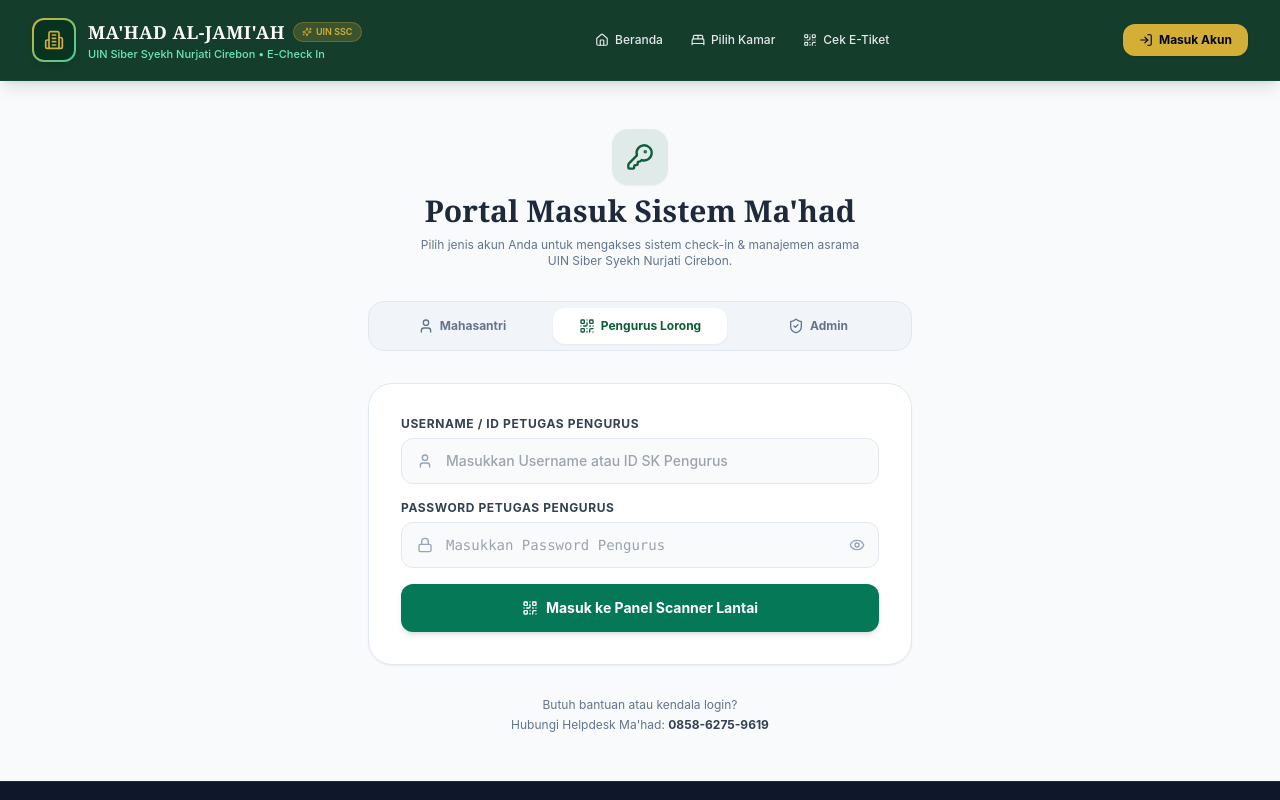
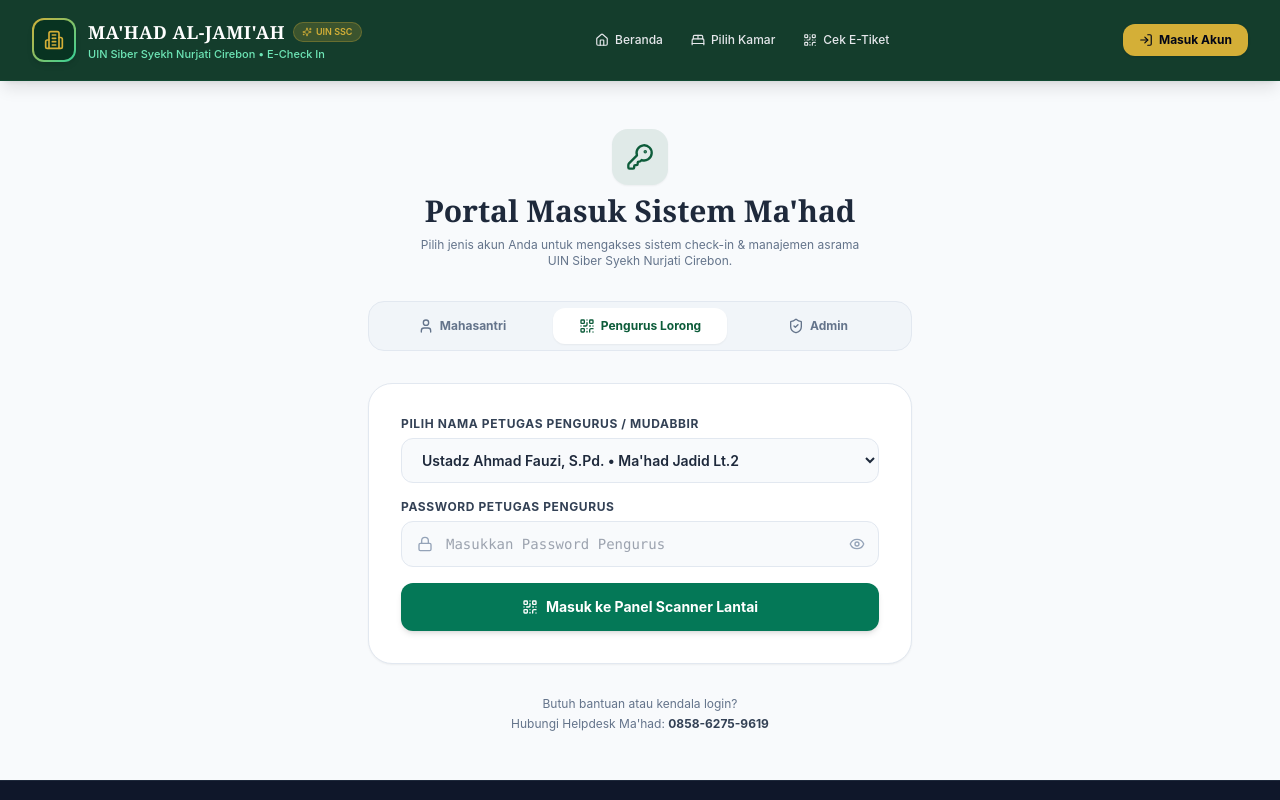
Before and after one commit to sufyantsaury753-beep/cekin-mahad, a Next.js app: page /login in a window 1280 px wide. Both pictures are taken after a click on the button "Pengurus Lorong". Shown: the top 800 px of the page. Built offline with nearby package versions, Linux system fonts and the light colour scheme.

Commit message:
fix: Restore dynamic Pengurus dropdown selector with blank password and bulletproof browser anti-autofill for Admin

```diff
--- a/src/app/login/page.tsx
+++ b/src/app/login/page.tsx
@@ -40,12 +40,13 @@ function LoginForm() {
   const [mhsNoWa, setMhsNoWa] = useState('');
   const [showPin, setShowPin] = useState(false);
 
-  // Pengurus Login State
+  // Pengurus Login State (Dropdown with ALL Pengurus, Password always BLANK)
+  const [pengurusList, setPengurusList] = useState<Array<{ id: string; username: string; nama: string; gedung: string; lantai: number; jabatan?: string }>>([]);
   const [pgrUsername, setPgrUsername] = useState('');
   const [pgrPassword, setPgrPassword] = useState('');
   const [showPgrPassword, setShowPgrPassword] = useState(false);
 
-  // Admin Login State
+  // Admin Login State (Strictly BLANK, Anti-Autofill)
   const [admEmail, setAdmEmail] = useState('');
   const [admPassword, setAdmPassword] = useState('');
   const [showAdmPassword, setShowAdmPassword] = useState(false);
@@ -54,6 +55,43 @@ function LoginForm() {
   const [error, setError] = useState<string | null>(null);
   const [successMsg, setSuccessMsg] = useState<string | null>(null);
   const [loading, setLoading] = useState(false);
+
+  // Load all dynamic and default Pengurus into dropdown list
+  useEffect(() => {
+    const dynamic = MahadStore.getSKPengurusList();
+    const combined: Array<{ id: string; username: string; nama: string; gedung: string; lantai: number; jabatan?: string }> = [];
+
+    // 1. Add all dynamic pengurus (including newly added ones like Raihan, Han, etc.)
+    dynamic.forEach((p) => {
+      combined.push({
+        id: p.id,
+        username: p.id,
+        nama: p.nama,
+        gedung: p.gedung,
+        lantai: p.lantai,
+        jabatan: p.jabatan,
+      });
+    });
+
+    // 2. Add default pengurus if not already in list
+    DEFAULT_PENGURUS_LIST.forEach((dp) => {
+      if (!combined.some((c) => c.username === dp.username || c.id === dp.id || c.nama === dp.nama)) {
+        combined.push({
+          id: dp.id,
+          username: dp.username,
+          nama: dp.nama,
+          gedung: dp.gedung,
+          lantai: dp.lantai,
+          jabatan: dp.jabatan,
+        });
+      }
+    });
+
+    setPengurusList(combined);
+    if (combined.length > 0) {
+      setPgrUsername(combined[0].username || combined[0].id);
+    }
+  }, []);
 
   // Check if already logged in
   useEffect(() => {
@@ -225,11 +263,11 @@ function LoginForm() {
           <User className="w-4 h-4" />
           <span>Mahasantri</span>
         </button>
-
         <button
           type="button"
           onClick={() => {
             setActiveRole('PENGURUS');
+            setPgrPassword('');
             setError(null);
           }}
           className={`flex items-center justify-center gap-1.5 py-2.5 rounded-xl transition-all ${
@@ -246,6 +284,8 @@ function LoginForm() {
           type="button"
           onClick={() => {
             setActiveRole('ADMIN');
+            setAdmEmail('');
+            setAdmPassword('');
             setError(null);
           }}
           className={`flex items-center justify-center gap-1.5 py-2.5 rounded-xl transition-all ${
@@ -338,7 +378,7 @@ function LoginForm() {
 
                 <div>
                   <label className="block text-xs font-bold text-slate-700 uppercase tracking-wider mb-1.5">
-                    Buat PIN Rahasia 6-Digit <span className="text-rose-500">*</span>
+                    Buat PIN Rahasia Baru (6 Digit Angka) <span className="text-rose-500">*</span>
                   </label>
                   <div className="relative">
                     <Lock className="w-4 h-4 text-slate-400 absolute left-4 top-1/2 -translate-y-1/2" />
@@ -363,7 +403,7 @@ function LoginForm() {
 
                 <div>
                   <label className="block text-xs font-bold text-slate-700 uppercase tracking-wider mb-1.5">
-                    Konfirmasi Ulang PIN 6-Digit <span className="text-rose-500">*</span>
+                    Ulangi Konfirmasi PIN (6 Digit) <span className="text-rose-500">*</span>
                   </label>
                   <div className="relative">
                     <Lock className="w-4 h-4 text-slate-400 absolute left-4 top-1/2 -translate-y-1/2" />
@@ -371,7 +411,7 @@ function LoginForm() {
                       type={showPin ? 'text' : 'password'}
                       maxLength={6}
                       required
-                      placeholder="Ketik ulang PIN yang sama"
+                      placeholder="Ulangi 6 digit PIN"
                       value={mhsConfirmPin}
                       onChange={(e) => setMhsConfirmPin(e.target.value.replace(/\D/g, ''))}
                       className="w-full pl-11 pr-4 py-3 bg-slate-50 border border-slate-200 rounded-xl text-sm font-mono focus:ring-2 focus:ring-uin-primary/30 outline-none tracking-widest"
@@ -497,23 +537,26 @@ function LoginForm() {
 
         {/* TAB 2: PENGURUS LORONG LANTAI LOGIN */}
         {activeRole === 'PENGURUS' && (
-          <form onSubmit={handleLoginPengurus} className="space-y-4">
+          <form onSubmit={handleLoginPengurus} className="space-y-4" autoComplete="off">
 
             <div>
               <label className="block text-xs font-bold text-slate-700 uppercase tracking-wider mb-1.5">
-                Username / ID Petugas Pengurus
+                Pilih Nama Petugas Pengurus / Mudabbir
               </label>
-              <div className="relative">
-                <User className="w-4 h-4 text-slate-400 absolute left-4 top-1/2 -translate-y-1/2" />
-                <input
-                  type="text"
-                  required
-                  placeholder="Masukkan Username atau ID SK Pengurus"
-                  value={pgrUsername}
-                  onChange={(e) => setPgrUsername(e.target.value)}
-                  className="w-full pl-11 pr-4 py-3 bg-slate-50 border border-slate-200 rounded-xl text-sm font-medium focus:ring-2 focus:ring-uin-primary/30 outline-none"
-                />
-              </div>
+              <select
+                value={pgrUsername}
+                onChange={(e) => {
+                  setPgrUsername(e.target.value);
+                  setPgrPassword(''); // Password remains empty on change
+                }}
+                className="w-full px-4 py-3 bg-slate-50 border border-slate-200 rounded-xl text-sm font-semibold text-slate-800 focus:ring-2 focus:ring-uin-primary/30 outline-none"
+              >
+                {pengurusList.map((p) => (
+                  <option key={p.id || p.username} value={p.username || p.id}>
+                    {p.nama} • {p.gedung} Lt.{p.lantai}
+                  </option>
+                ))}
+              </select>
             </div>
 
             <div>
@@ -525,6 +568,7 @@ function LoginForm() {
                 <input
                   type={showPgrPassword ? 'text' : 'password'}
                   required
+                  autoComplete="new-password"
                   placeholder="Masukkan Password Pengurus"
                   value={pgrPassword}
                   onChange={(e) => setPgrPassword(e.target.value)}
@@ -552,9 +596,13 @@ function LoginForm() {
           </form>
         )}
 
-        {/* TAB 3: ADMIN LOGIN */}
+        {/* TAB 3: ADMIN LOGIN (STRICTLY BLANK & BULLETPROOF ANTI-AUTOFILL) */}
         {activeRole === 'ADMIN' && (
-          <form onSubmit={handleLoginAdmin} className="space-y-4">
+          <form onSubmit={handleLoginAdmin} className="space-y-4" autoComplete="off">
+
+            {/* Hidden dummy input to prevent browser password managers from auto-filling */}
+            <input type="text" name="prevent_autofill_fake_user" style={{ display: 'none' }} tabIndex={-1} />
+            <input type="password" name="prevent_autofill_fake_pass" style={{ display: 'none' }} tabIndex={-1} />
 
             <div>
               <label className="block text-xs font-bold text-slate-700 uppercase tracking-wider mb-1.5">
@@ -563,7 +611,12 @@ function LoginForm() {
               <div className="relative">
                 <User className="w-4 h-4 text-slate-400 absolute left-4 top-1/2 -translate-y-1/2" />
                 <input
-                  type="email"
+                  type="text"
+                  name="admin_login_auth_identity"
+                  autoComplete="off"
+                  autoCorrect="off"
+                  autoCapitalize="off"
+                  spellCheck="false"
                   required
                   placeholder="admin@mahad.uinssc.ac.id"
                   value={admEmail}
@@ -581,6 +634,8 @@ function LoginForm() {
                 <Lock className="w-4 h-4 text-slate-400 absolute left-4 top-1/2 -translate-y-1/2" />
                 <input
                   type={showAdmPassword ? 'text' : 'password'}
+                  name="admin_login_auth_secret_key"
+                  autoComplete="new-password"
                   required
                   placeholder="Masukkan Password Superadmin"
                   value={admPassword}
```
